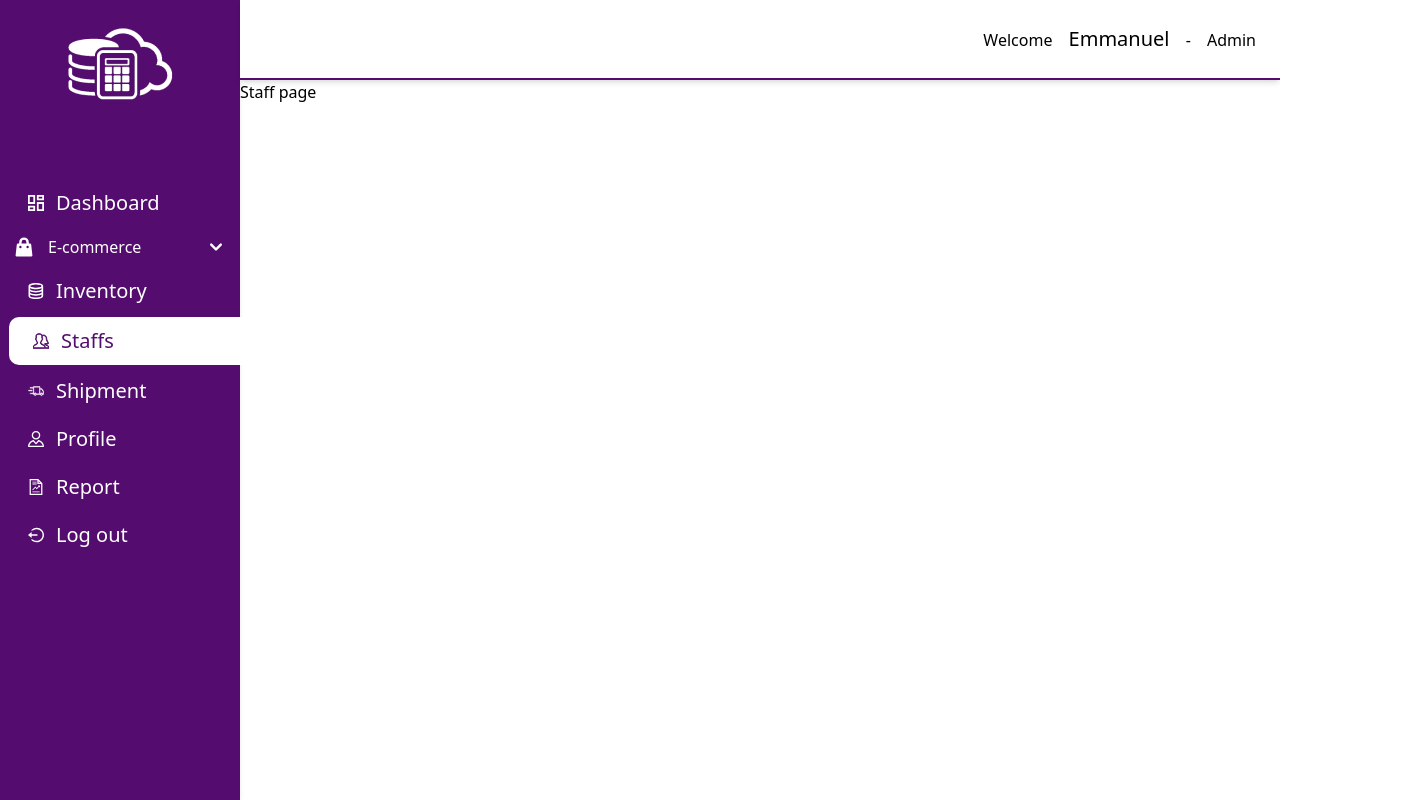
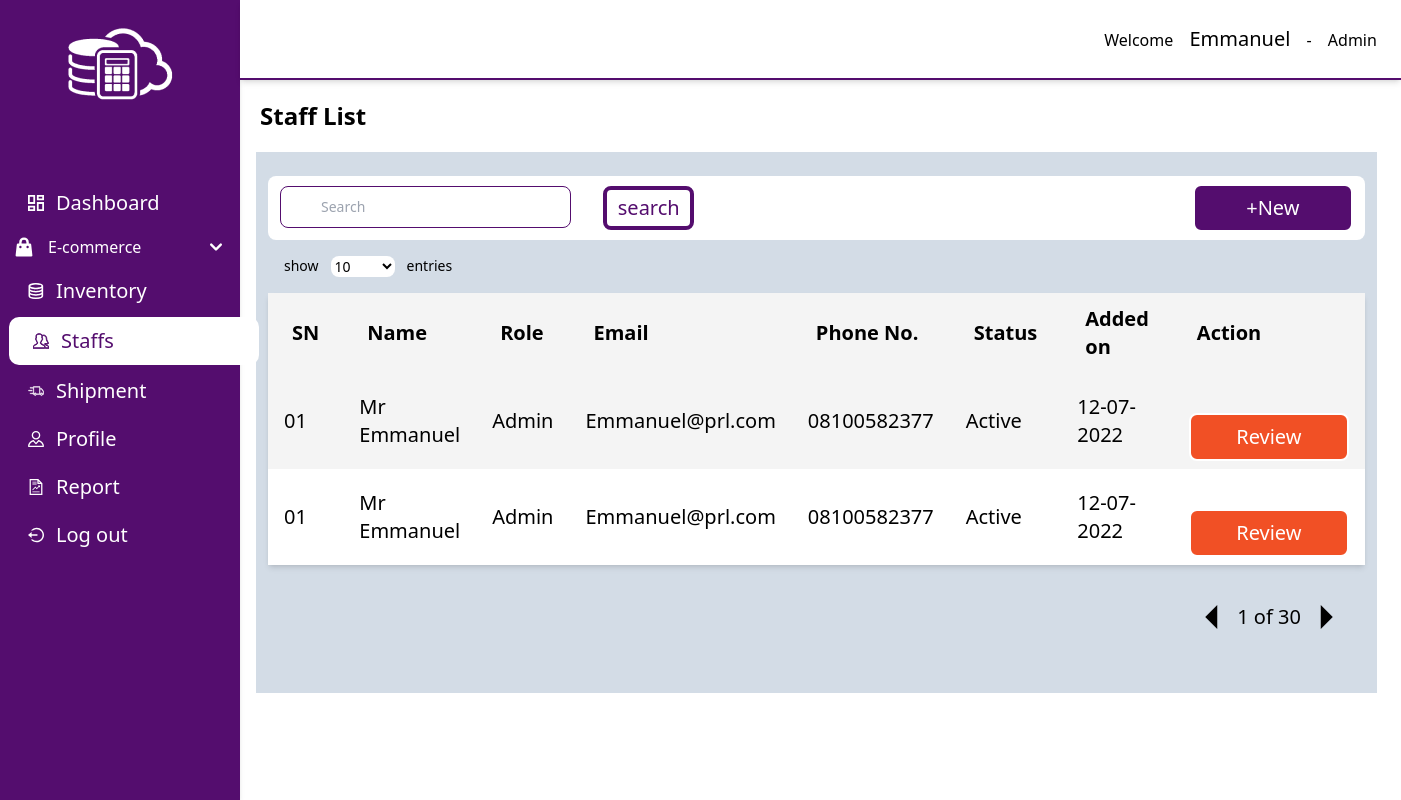
Before and after one commit to habeebability/icesset-frontend, a Vue app: page /staffs in a window 1280 px wide. Shown: the whole page, 1401 px wide, since content can reach past the window. Built offline with nearby package versions, Linux system fonts and the light colour scheme.

Commit message:
staffs page

```diff
--- a/index.html
+++ b/index.html
@@ -4,6 +4,7 @@
     <meta charset="UTF-8" />
     <link rel="icon" href="/favicon.png" />
     <meta name="viewport" content="width=device-width, initial-scale=1.0" />
+    <link href="https://cdn.jsdelivr.net/npm/remixicon@2.5.0/fonts/remixicon.css" rel="stylesheet">
     <title>Icesset</title>
   </head>
   <body>
--- a/src/views/staffs/Staffs.vue
+++ b/src/views/staffs/Staffs.vue
@@ -1,9 +1,173 @@
 <template>
-  <h1>Staff page</h1>
+  <div class="flex flex-col ml-6 lg:ml-0">
+    <h1 class=" font-semibold lg:text-2xl text-sm mt-5 ml-5"> Staff List</h1>
+    <div class="bg-gray-light ml-4 my-5 mr-6 w-64 lg:w-auto h-auto px-3 py-6 ">
+      <div class="flex justify-between items-center bg-white h-16 p-2 lg:px-3 lg:py-1 rounded-lg ">
+        <div class="flex">
+          <div class="relative w-full mr-1 lg:mr-6">
+
+            <input type="text" class="bg-gray-50 border border-primary text-gray-900 text-sm rounded-lg focus:ring-blue-500 focus:border-blue-500 p-2 block w-full lg:pl-10 lg:p-2.5  dark:bg-gray-700" placeholder="Search">
+
+          </div>
+          <button type="submit" class="inline-flex justify-center items-center p-1 lg:p-1 w-20 lg:w-32 lg:ml-2 lg:mr-6 text-xs lg:text-xl font-medium text-primary rounded-lg border-2 lg:border-4 border-primary hover:bg-secondary">
+              search
+          </button>
+        </div>
+        <div class="">
+            <button @click="showModal=false" type="button" class="inline-flex lg:justify-center w-12 items-center p-1 lg:p-2 lg:w-40 text-xs lg:text-xl font-medium text-white rounded-lg border-2 bg-primary hover:bg-blue-800 focus:ring-4 focus:outline-none focus:ring-blue-300 dark:bg-blue-600 dark:hover:bg-blue-700 dark:focus:ring-blue-800">
+              +New
+            </button>
+        </div>
+      </div>
+      <div class="flex lg:m-4 m-2 text-sm">
+        <label for="number_disabled">show</label>
+        <select id="number_disabled" class="bg-white text-gray-900 text-sm mx-3 rounded-lg focus:ring-blue-500 focus:border-blue-500 block w-12 lg:w-16 dark:bg-gray-700 dark:border-gray-600 dark:placeholder-gray-400 dark:text-white dark:focus:ring-blue-500 dark:focus:border-blue-500">
+          <!-- <option value="five">5</option> -->
+          <option selected>10</option>
+          <option value="fifteen">20</option>
+          <option value="twenty">30</option>
+          <option value="twenty-five">40</option>
+          <option value="thirty">50</option>
+        </select>
+        <label>entries</label>
+      </div>
+
+      <div class="overflow-x-auto relative shadow-md bg-white">
+        <table class="w-full h-auto text-xs lg:text-xl text-center lg:text-left text-gray-50 dark:text-gray-400">
+          <thead class="lg:text-xl text-xs text-gray-700 ">
+            <tr>
+              <th scope="col" class="lg:py-3 lg:px-6">
+                SN
+              </th>
+              <th scope="col" class="lg:py-3 lg:px-6">
+                Name
+              </th>
+              <th scope="col" class="lg:py-3 lg:px-6">
+                Role
+              </th>
+              <th scope="col" class="lg:py-3 lg:px-6">
+                Email
+              </th>
+              <th scope="col" class="lg:py-3 lg:px-6">
+                Phone No.
+              </th>
+              <th scope="col" class="lg:py-3 lg:px-6">
+                Status
+              </th>
+              <th scope="col" class="lg:py-3 lg:px-6">
+                Added on
+              </th>
+              <th scope="col" class="lg:py-3 lg:px-6">
+                Action
+              </th>
+            </tr>
+          </thead>
+          <tbody>
+            <tr class="bg-white dark:bg-gray-900 text-xs lg:text-xl dark:border-gray-700">
+              <td class="lg:py-2 lg:px-4">
+                01
+              </td>
+              <td class="lg:py-2 lg:px-4">
+                Mr Emmanuel
+              </td>
+              <td class="lg:py-2 lg:px-4">
+                Admin
+              </td>
+              <td class="lg:py-2 lg:px-4">
+                Emmanuel@prl.com
+              </td>
+              <td class="lg:py-2 lg:px-4">
+                08100582377
+              </td>
+              <td class="lg:py-2 lg:px-4">
+                Active
+              </td>
+              <td class="lg:py-2 lg:px-4">
+                12-07-2022
+              </td>
+              <td class="lg:py-2 lg:px-4">
+                <button type="submit" class="inline-flex justify-center items-center p-2 lg:w-40 mt-8 text-xs lg:text-xl font-medium text-white rounded-lg border-2 bg-secondary hover:bg-blue-800 focus:ring-4 focus:outline-none focus:ring-blue-300 dark:bg-blue-600 dark:hover:bg-blue-700 dark:focus:ring-blue-800">
+                Review
+                </button>
+              </td>
+            </tr>
+            <tr class="bg-white dark:bg-gray-900 text-xs lg:text-xl dark:border-gray-700">
+              <td class="lg:py-2 lg:px-4">
+                01
+              </td>
+              <td class="lg:py-2 lg:px-4">
+                Mr Emmanuel
+              </td>
+              <td class="lg:py-2 lg:px-4">
+                Admin
+              </td>
+              <td class="lg:py-2 lg:px-4">
+                Emmanuel@prl.com
+              </td>
+              <td class="lg:py-2 lg:px-4">
+                08100582377
+              </td>
+              <td class="lg:py-2 lg:px-4">
+                Active
+              </td>
+              <td class="lg:py-2 lg:px-4">
+                12-07-2022
+              </td>
+              <td class="lg:py-2 lg:px-4">
+                <button type="submit" class="inline-flex justify-center items-center p-2 lg:w-40 mt-8 text-xs lg:text-xl font-medium text-white rounded-lg border-2 bg-secondary hover:bg-blue-800 focus:ring-4 focus:outline-none focus:ring-blue-300 dark:bg-blue-600 dark:hover:bg-blue-700 dark:focus:ring-blue-800">
+                  Review
+                </button>
+              </td>
+            </tr>
+          </tbody>
+        </table>
+      </div>
+      <div class="flex justify-end items-center m-4">
+
+        <!-- Buttons -->
+
+        <span class="">
+          <i class="ri-arrow-left-s-fill ri-3x"></i>
+        </span>
+        <!-- Help text -->
+        <div class="flex text-xl ">
+          <span class=" dark:text-gray-400">
+            1 of 30
+          </span>
+        </div>
+        <span class="">
+          <i class="ri-arrow-right-s-fill ri-3x"></i>
+        </span>
+
+      </div>
+    </div>
+  </div>
 </template>
 
 <script>
-export default {};
+export default {
+  data() {
+    return {
+      showModal: true
+    }
+  }
+}
 </script>
 
-<style></style>
+
+<style>
+table {
+            border-collapse: collapse;
+            width: 100%;
+        }
+
+        th, td {
+            text-align: left;
+            padding: 8px;
+        }
+
+        tr:nth-child(odd) {
+            background-color: rgb(244, 244, 244);
+        }
+
+</style>
```
